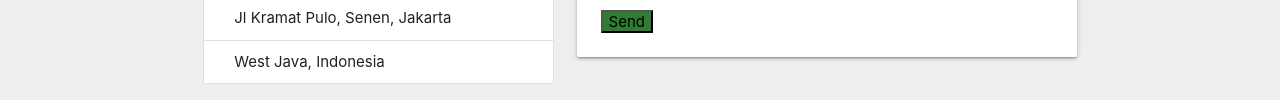
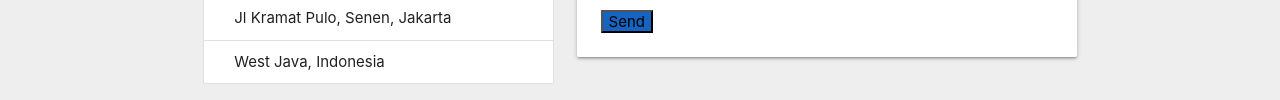
Before and after one commit to rramadhan1997/rramadhan1997.github.io, a plain HTML site: page index.html in a window 1280 px wide. Shown: the part 2512-2612 px from the top of the page. Drawn offline with Linux system fonts and the light colour scheme.

Commit message:
mengubah warna tombol menjadi biru

```diff
--- a/index.html
+++ b/index.html
@@ -234,7 +234,7 @@
                           </textarea>
                           <label for="message">Message</label>
                         </div>
-                        <button type="submit" class="button green darken-3">Send</button>
+                        <button type="submit" class="button blue darken-3">Send</button>
                 </div>
               </form>
             </div>
```
